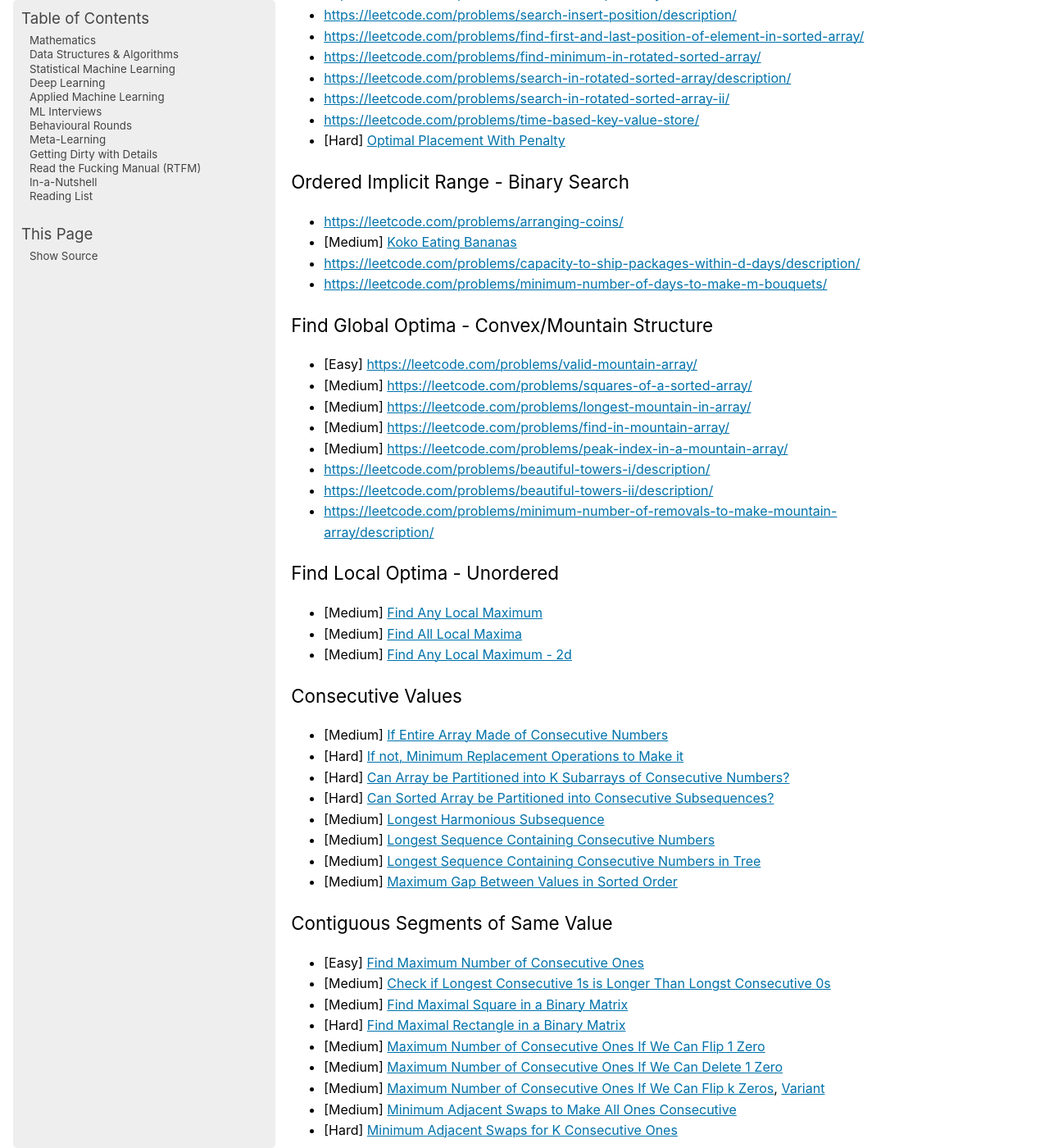
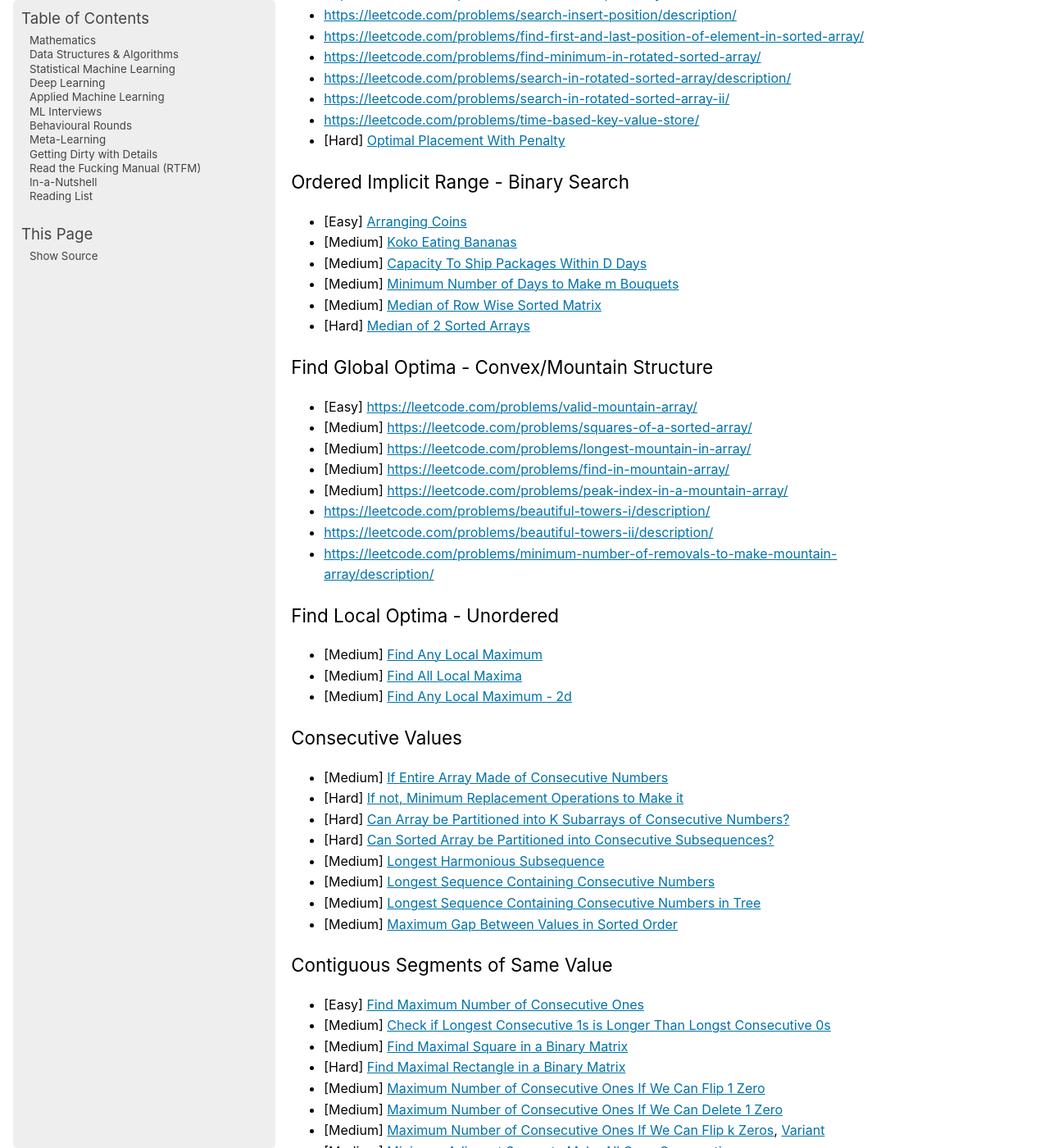
Before and after one commit to uselesstechjunks/leetcode, a Sphinx documentation site: the page built from docs/source/dsa/ql.rst, in a window 1280 px wide and 1400 px high, scrolled down 2380 px. Shown: the whole window at 82% size. Built offline with Sphinx 7.4.7, drawn with Linux system fonts in a browser that asks for light colours; pages that are not in the unit, such as notebooks, are missing from menus; some of the changed text lies outside the part shown.

Commit message:
Update ql.rst

```diff
--- a/docs/source/dsa/ql.rst
+++ b/docs/source/dsa/ql.rst
@@ -45,10 +45,12 @@ Ordered Explicit Range - Binary Search
 
 Ordered Implicit Range - Binary Search
 ---------------------------------------------------------------------
-- https://leetcode.com/problems/arranging-coins/
+- [Easy] `Arranging Coins <https://leetcode.com/problems/arranging-coins/>`_
 - [Medium] `Koko Eating Bananas <https://leetcode.com/problems/koko-eating-bananas/>`_
-- https://leetcode.com/problems/capacity-to-ship-packages-within-d-days/description/
-- https://leetcode.com/problems/minimum-number-of-days-to-make-m-bouquets/
+- [Medium] `Capacity To Ship Packages Within D Days <https://leetcode.com/problems/capacity-to-ship-packages-within-d-days/description/>`_
+- [Medium] `Minimum Number of Days to Make m Bouquets <https://leetcode.com/problems/minimum-number-of-days-to-make-m-bouquets/>`_
+- [Medium] `Median of Row Wise Sorted Matrix <https://leetcode.com/problems/median-of-a-row-wise-sorted-matrix/>`_
+- [Hard] `Median of 2 Sorted Arrays <https://leetcode.com/problems/median-of-two-sorted-arrays/description/?envType=problem-list-v2&envId=divide-and-conquer>`_
 
 Find Global Optima - Convex/Mountain Structure
 ---------------------------------------------------------------------
```
Also changed, not shown: other parts of docs/source/dsa/ql.rst (+0 -2 lines).
